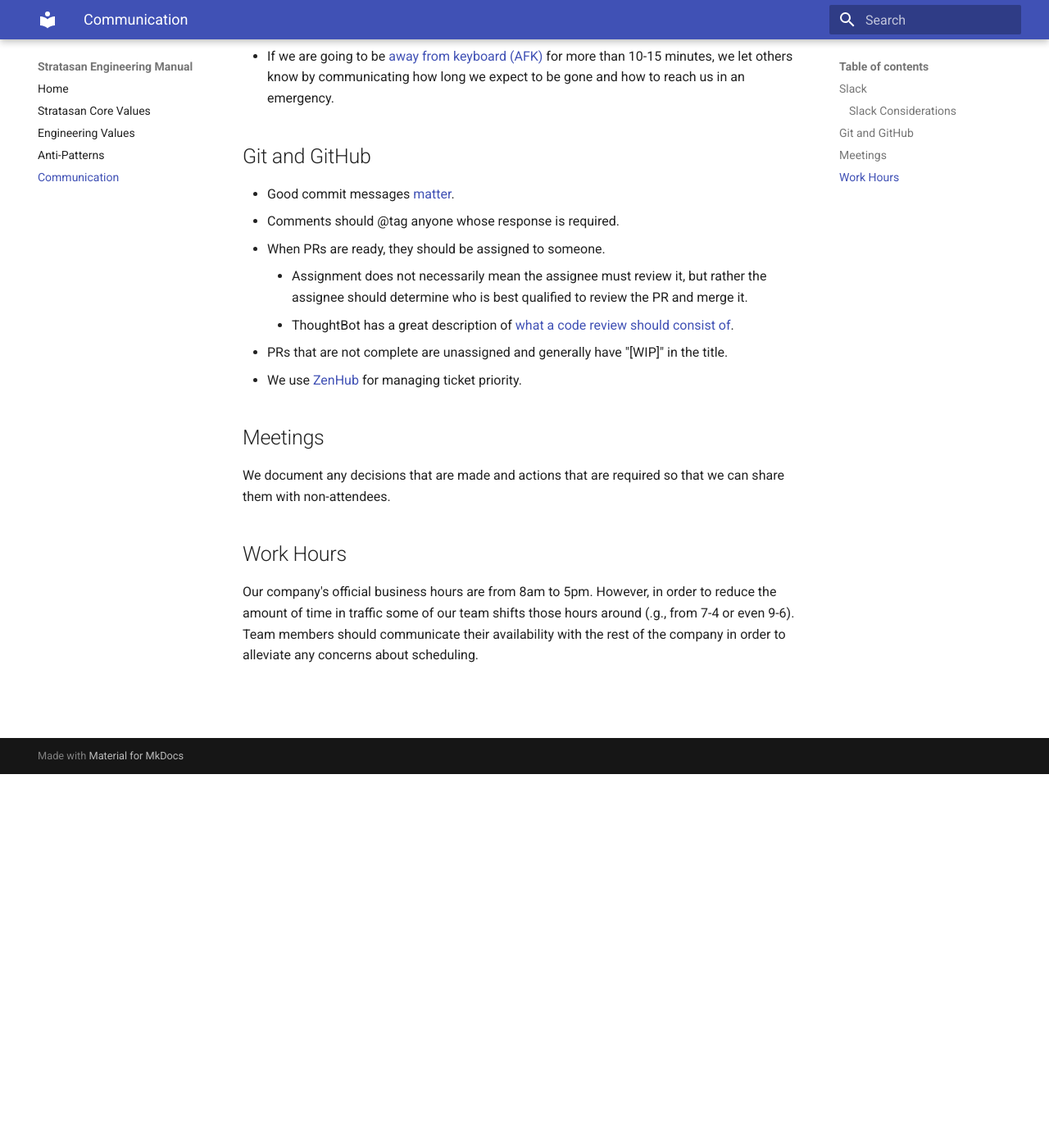
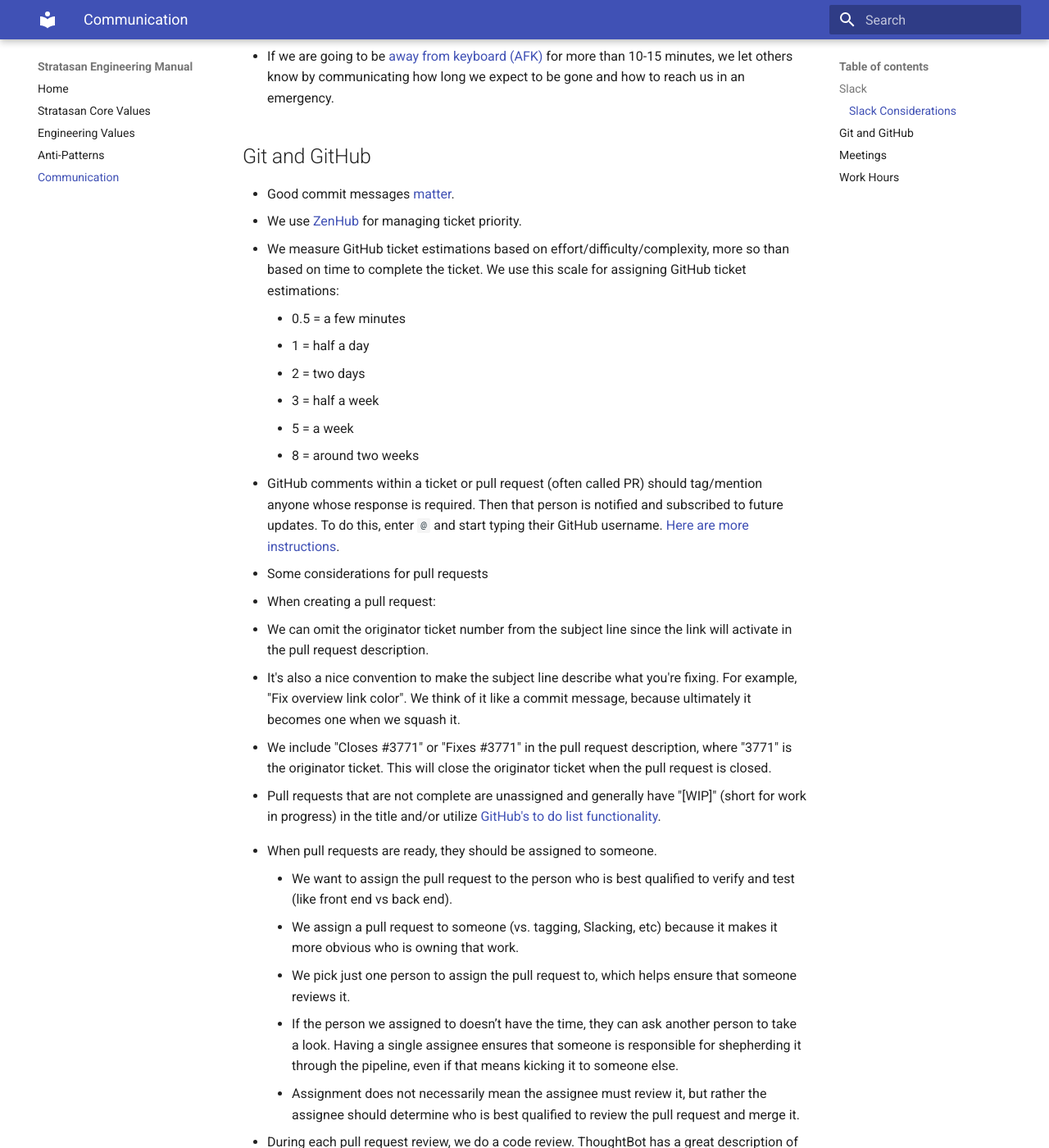
Before and after one commit to stratasan/engineering, an MkDocs documentation site: the page built from docs/how_we_communicate.md, in a window 1280 px wide and 1400 px high, scrolled down 456 px. Shown: the whole window at 82% size. Built offline with MkDocs 1.6.1 and Material for MkDocs 9.7.7, drawn with Linux system fonts in a browser that asks for light colours; old or Windows-style settings are respelled for this version of MkDocs; some of the changed text lies outside the part shown.

Commit message:
Add content changes and additions

```diff
--- a/docs/how_we_communicate.md
+++ b/docs/how_we_communicate.md
@@ -10,8 +10,8 @@ should occur via email or GitHub comments.
 
 ### Slack Considerations
 
-- We default Slack's do not disturb settings to be outside of work hours. Generally, if the need is urgent, we
-  communicate via text messages.
+- We default Slack's do not disturb settings to be outside of work hours.
+  Generally, if the need is urgent, we communicate via text messages.
 - If we are going to be [away from keyboard
   (AFK)](http://www.internetslang.com/AFK-meaning-definition.asp) for more than
   10-15 minutes, we let others know by communicating how long we expect to be
@@ -20,16 +20,52 @@ should occur via email or GitHub comments.
 ## Git and GitHub
 
 - Good commit messages [matter](http://chris.beams.io/posts/git-commit/).
-- Comments should @tag anyone whose response is required.
-- When PRs are ready, they should be assigned to someone.
+- We use [ZenHub](http://zenhub.io) for managing ticket priority.
+- We measure GitHub ticket estimations based on effort/difficulty/complexity,
+  more so than based on time to complete the ticket. We use this scale for
+  assigning GitHub ticket estimations:
+    - 0.5 = a few minutes
+    - 1 = half a day
+    - 2 = two days
+    - 3 = half a week
+    - 5 = a week
+    - 8 = around two weeks
+- GitHub comments within a ticket or pull request (often called PR) should
+  tag/mention anyone whose response is required. Then that person is notified
+  and subscribed to future updates. To do this, enter `@` and start typing their
+  GitHub username. [Here are more instructions](https://github.com/blog/821-mention-somebody-they-re-notified).
+- Some considerations for pull requests
+- When creating a pull request:
+  - We can omit the originator ticket number from the subject line since the link will activate in the pull request description.
+  - It's also a nice convention to make the subject line describe what you're
+    fixing. For example, "Fix overview link color". We think of it like a commit
+    message, because ultimately it becomes one when we squash it.
+  - We include "Closes #3771" or "Fixes #3771" in the pull request description,
+    where "3771" is the originator ticket. This will close the originator ticket
+    when the pull request is closed.
+- Pull requests that are not complete are unassigned and generally have "[WIP]"
+  (short for work in progress) in the title and/or utilize [GitHub's to do list functionality](http://lifehacker.com/why-a-github-gist-is-my-favorite-to-do-list-1493063613).
+<!-- - We define a pull request as ready when... -->
+- When pull requests are ready, they should be assigned to someone.
+    - We want to assign the pull request to the person who is best qualified to
+      verify and test (like front end vs back end).
+    - We assign a pull request to someone (vs. tagging, Slacking, etc) because
+      it makes it more obvious who is owning that work.
+    - We pick just one person to assign the pull request to, which helps ensure
+      that someone reviews it.
+    - If the person we assigned to doesn’t have the time, they can ask another
+      person to take a look. Having a single assignee ensures that someone is
+      responsible for shepherding it through the pipeline, even if that means
+      kicking it to someone else.
     - Assignment does not necessarily mean the assignee must review it, but
       rather the assignee should determine who is best qualified to review the
-      PR and merge it.
-    - ThoughtBot has a great description of [what a code review should consist
-    of](https://github.com/thoughtbot/guides/tree/master/code-review).
-- PRs that are not complete are unassigned and generally have "[WIP]" in the
-  title.
-- We use [ZenHub](http://zenhub.io) for managing ticket priority.
+      pull request and merge it.
+- During each pull request review, we do a code review. ThoughtBot has a great
+  description of [what a code review should consist of](https://github.com/thoughtbot/guides/tree/master/code-review).
+- When the pull request passes tests and says it can be merged, we generally try
+  to have at least another set of eyes on it before merging. We can deploy to
+  staging and verify the fix there. For now, whoever is doing the review / test,
+  does the deploying to staging, but eventually all developers will be able to.
 
 ## Meetings
 
@@ -38,8 +74,8 @@ can share them with non-attendees.
 
 ## Work Hours
 
-Our company's official business hours are from 8am to 5pm. However, in order to
-reduce the amount of time in traffic some of our team shifts those hours around
-(.g., from 7-4 or even 9-6). Team members should communicate their availability
-with the rest of the company in order to alleviate any concerns about
-scheduling.
+Our company's official business hours are from 8am-5pm. However, in order to
+reduce the amount of time in traffic, some of our team shifts those hours around
+(for example, 7am-4pm or even 9am-6pm). Team members should communicate their
+availability with the rest of the company in order to alleviate any concerns
+about scheduling.
```
